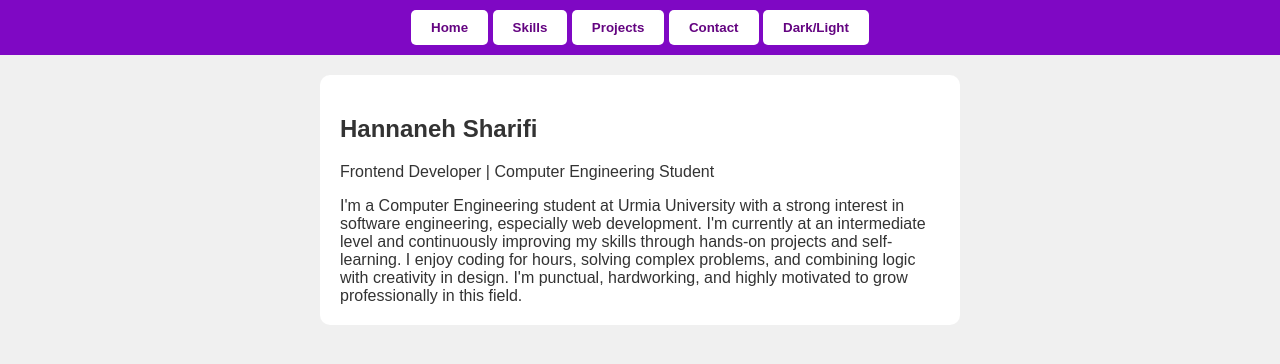
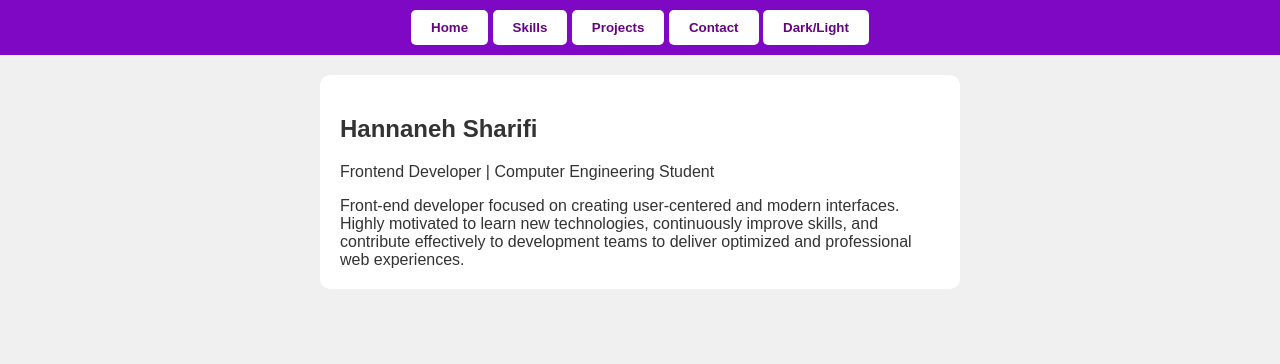
Before and after one commit to HannanehSharifi/portfolio-website, a plain HTML site: page index.html in a window 1280 px wide. Drawn offline with Linux system fonts and the light colour scheme.

Commit message:
Update index.html

```diff
--- a/index.html
+++ b/index.html
@@ -21,12 +21,9 @@
     <section id="home" class="page">
         <h1>Hannaneh Sharifi</h1>
         <p>Frontend Developer | Computer Engineering Student</p>
-         <div>I'm a Computer Engineering student at Urmia University with a strong interest
-            in software engineering, especially web development. I'm currently at an
-            intermediate level and continuously improving my skills through hands-on
-            projects and self-learning. I enjoy coding for hours, solving complex problems,
-            and combining logic with creativity in design. I'm punctual, hardworking, and
-            highly motivated to grow professionally in this field.</div>
+         <div> Front-end developer focused on creating user-centered and modern interfaces. Highly
+         motivated to learn new technologies, continuously improve skills, and contribute
+         effectively to development teams to deliver optimized and professional web experiences.</div>
 
     </section>
 
```
